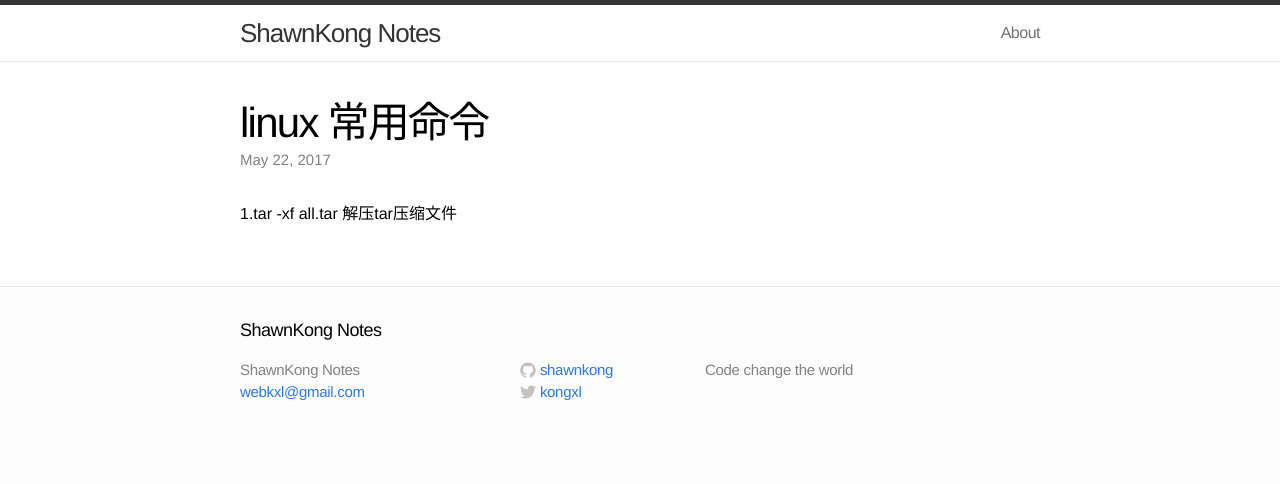
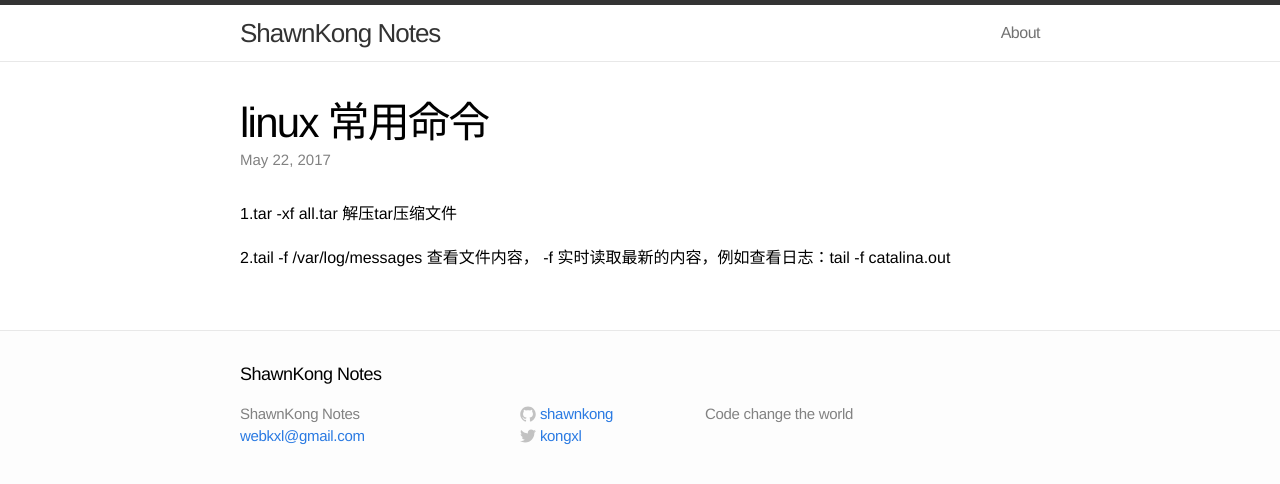
Before and after one commit to shawnkong/shawnkong.github.io, a Jekyll site: the page built from _posts/2017-05-22-linux-command.md, in a window 1280 px wide. Shown: the top 484 px of the page. Built offline with Jekyll 4.4.1, drawn with Linux system fonts in a browser that asks for light colours.

Commit message:
add tail command

```diff
--- a/_posts/2017-05-22-linux-command.md
+++ b/_posts/2017-05-22-linux-command.md
@@ -4,3 +4,5 @@ title: linux 常用命令
 ---
 
 1.tar -xf all.tar 解压tar压缩文件
+
+2.tail -f /var/log/messages  查看文件内容， -f 实时读取最新的内容，例如查看日志：tail -f catalina.out
```
